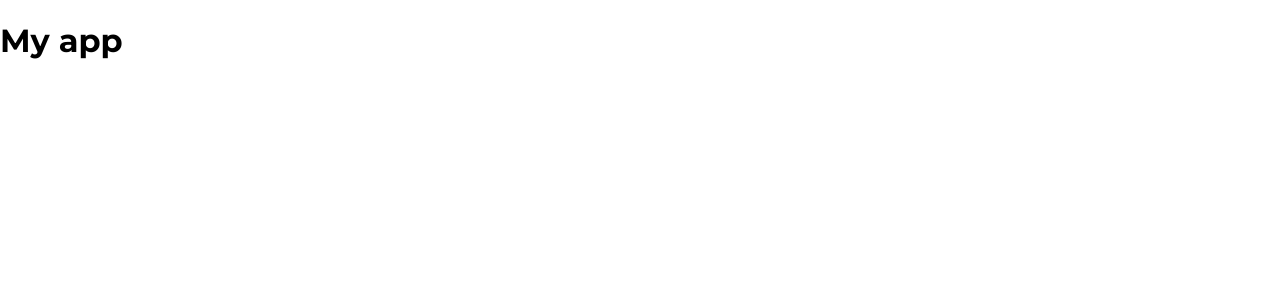
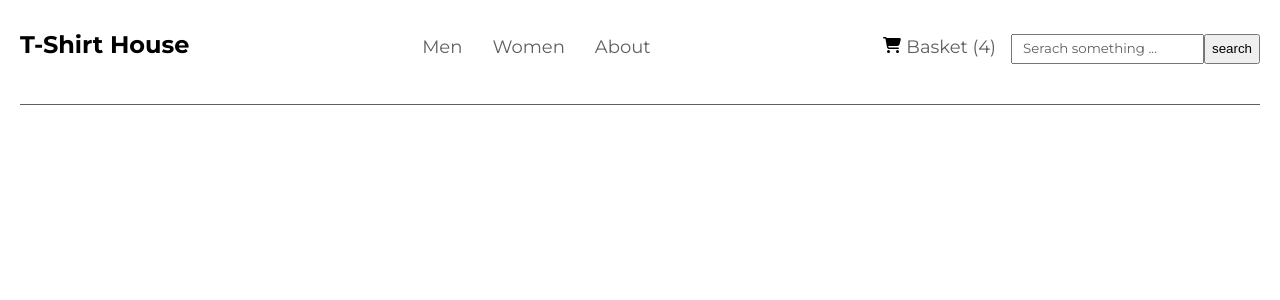
Before and after one commit to mARC3L87/ecommerce, a React (Create React App) app: page / in a window 1280 px wide. Shown: the top 300 px of the page. Built offline with nearby package versions, Linux system fonts and the light colour scheme.

Commit message:
Add Header component.

```diff
--- a/package.json
+++ b/package.json
@@ -3,6 +3,10 @@
   "version": "0.1.0",
   "private": true,
   "dependencies": {
+    "@fortawesome/fontawesome-svg-core": "^1.3.0",
+    "@fortawesome/free-regular-svg-icons": "^6.0.0",
+    "@fortawesome/free-solid-svg-icons": "^6.0.0",
+    "@fortawesome/react-fontawesome": "^0.1.17",
     "@testing-library/jest-dom": "^5.16.2",
     "@testing-library/react": "^12.1.2",
     "@testing-library/user-event": "^13.5.0",
--- a/public/index.html
+++ b/public/index.html
@@ -17,7 +17,7 @@
       href="https://fonts.googleapis.com/css2?family=Montserrat:wght@400;700&display=swap"
       rel="stylesheet"
     />
-    <title>React App</title>
+    <title>E-Store</title>
   </head>
   <body>
     <noscript>You need to enable JavaScript to run this app.</noscript>
--- a/src/components/App/App.js
+++ b/src/components/App/App.js
@@ -1,10 +1,11 @@
 import React from 'react';
 import './App.scss';
+import Header from '../Header/Header';
 
 const App = () => {
   return (
-    <div className='App'>
-      <h1>My app</h1>
+    <div>
+      <Header />
     </div>
   );
 };
--- a/src/components/App/App.scss
+++ b/src/components/App/App.scss
@@ -10,6 +10,7 @@ body {
   padding: 0;
   background-color: $light;
 }
-h1 {
+h1,
+h2 {
   font-family: $text-font;
 }
--- a/src/components/Header/Header.js
+++ b/src/components/Header/Header.js
@@ -0,0 +1,43 @@
+import React, { useState } from 'react';
+import './Header.scss';
+import { FontAwesomeIcon } from '@fortawesome/react-fontawesome';
+import { faCartShopping } from '@fortawesome/free-solid-svg-icons';
+
+const Header = () => {
+  const [search, setSearch] = useState('');
+
+  const onSearch = (e) => {
+    setSearch(e.target.value);
+  };
+
+  const onFormSubmit = (e) => {
+    e.preventDefault();
+    console.log('Form submitted.', search);
+  };
+
+  return (
+    <div className='header-container'>
+      <h2 className='header-logo'>T-Shirt House</h2>
+      <ul className='header-list'>
+        <li>Men</li>
+        <li>Women</li>
+        <li>About</li>
+      </ul>
+      <div className='basket'>
+        <FontAwesomeIcon icon={faCartShopping} />
+        <p>Basket (4)</p>
+        <form onSubmit={onFormSubmit}>
+          <input
+            type='text'
+            placeholder='Serach something ...'
+            value={search}
+            onChange={onSearch}
+          />
+          <input type='submit' value='search' />
+        </form>
+      </div>
+    </div>
+  );
+};
+
+export default Header;
--- a/src/components/Header/Header.scss
+++ b/src/components/Header/Header.scss
@@ -0,0 +1,51 @@
+@import '../../styles/settings.scss';
+
+.header-container {
+  display: flex;
+  margin: 20px;
+  padding-bottom: 30px;
+  flex-direction: row;
+  justify-content: space-between;
+  align-items: baseline;
+  border-bottom: solid 1px $light-dark;
+  .header-logo {
+    margin: 0;
+  }
+  .header-list {
+    display: flex;
+    flex-direction: row;
+    list-style-type: none;
+    padding: 0;
+    li {
+      margin: 0 15px;
+      font-family: $text-font;
+      font-size: 18px;
+      color: $light-dark;
+    }
+  }
+  .basket {
+    display: flex;
+    flex-direction: row;
+    align-items: baseline;
+    p {
+      font-size: 18px;
+      font-family: $text-font;
+      color: $light-dark;
+      margin: 0 0 0 5px;
+    }
+    form {
+      max-width: 400px;
+      display: flex;
+      margin: 0 0 0 15px;
+      input[type='text'] {
+        width: 100%;
+        height: 30px;
+        padding-left: 10px;
+        &::placeholder {
+          color: $light-dark;
+          font-family: $text-font;
+        }
+      }
+    }
+  }
+}
```
Also changed, not shown: 1 other file (tests, documents, lock files or other folders).
